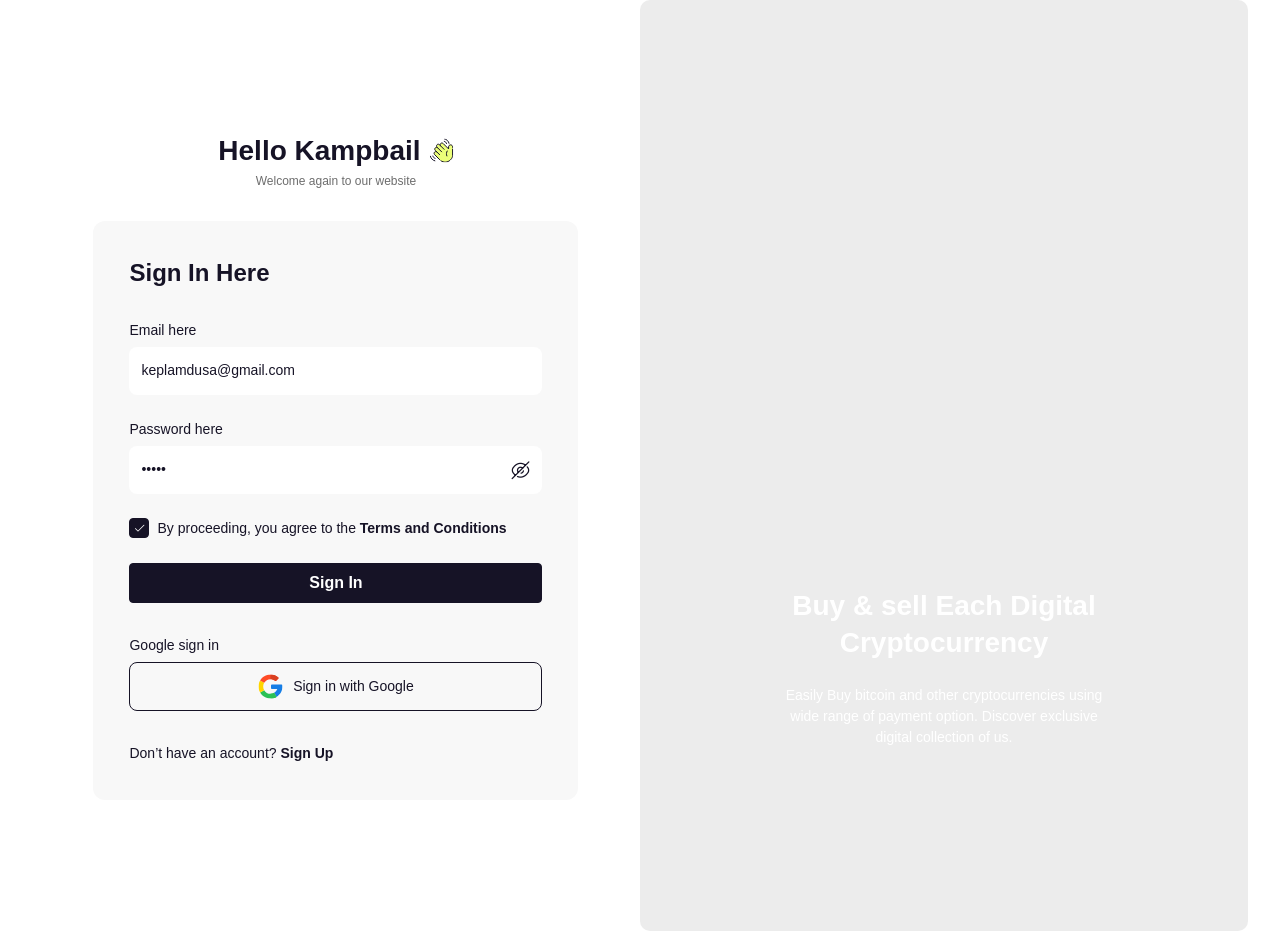
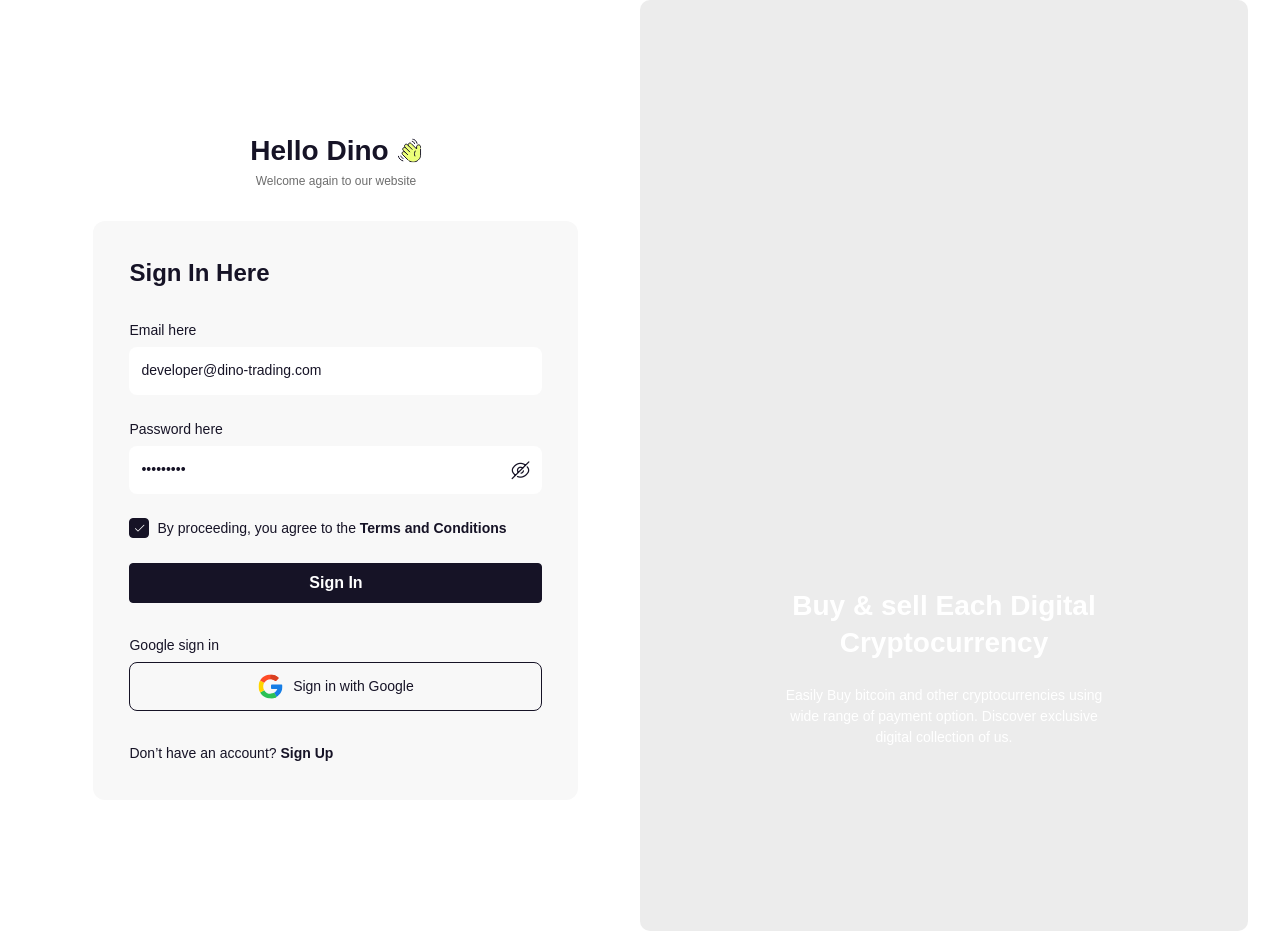
Before and after one commit to uzairswati530/dino-trading, a plain HTML site: page sign-in.html in a window 1280 px wide. Drawn offline with Linux system fonts and the light colour scheme; files whose address does not match are found by name; a web font is replaced by a local one.

Commit message:
sign-in.html

```diff
--- a/sign-in.html
+++ b/sign-in.html
@@ -47,7 +47,7 @@
                     <div class="left">
                         <div class="content">
                             <h3 class="heading">
-                                Hello Kampbail
+                                Hello Dino
                                 <svg width="25" height="25" viewBox="0 0 25 25" fill="none" xmlns="http://www.w3.org/2000/svg">
                                     <g clip-path="url(#clip0_779_1111)">
                                     <mask id="mask0_779_1111" style="mask-type:luminance" maskUnits="userSpaceOnUse" x="0" y="0" width="25" height="25">
@@ -82,11 +82,11 @@
                                 <form class="form-login flex flex-column gap24" accept-charset="utf-8" action="index.html">
                                     <fieldset class="email">
                                         <div class="f14-regular mb-6">Email here</div>
-                                        <input class="flex-grow" type="email" placeholder="Enter your email address" name="email" tabindex="0" value="keplamdusa@gmail.com" aria-required="true" required="">
+                                        <input class="flex-grow" type="email" placeholder="Enter your email address" name="email" tabindex="0" value="developer@dino-trading.com" aria-required="true" required="">
                                     </fieldset>
                                     <fieldset class="password">
                                         <div class="f14-regular mb-6">Password here</div>
-                                        <input class="password-input" type="password" placeholder="Enter your password" name="password" tabindex="0" value="12345" aria-required="true" required="">
+                                        <input class="password-input" type="password" placeholder="Enter your password" name="password" tabindex="0" value="dino12345" aria-required="true" required="">
                                         <span class="show-pass">
                                             <i class="icon-view view"></i>
                                             <i class="icon-hide hide"></i>
```
